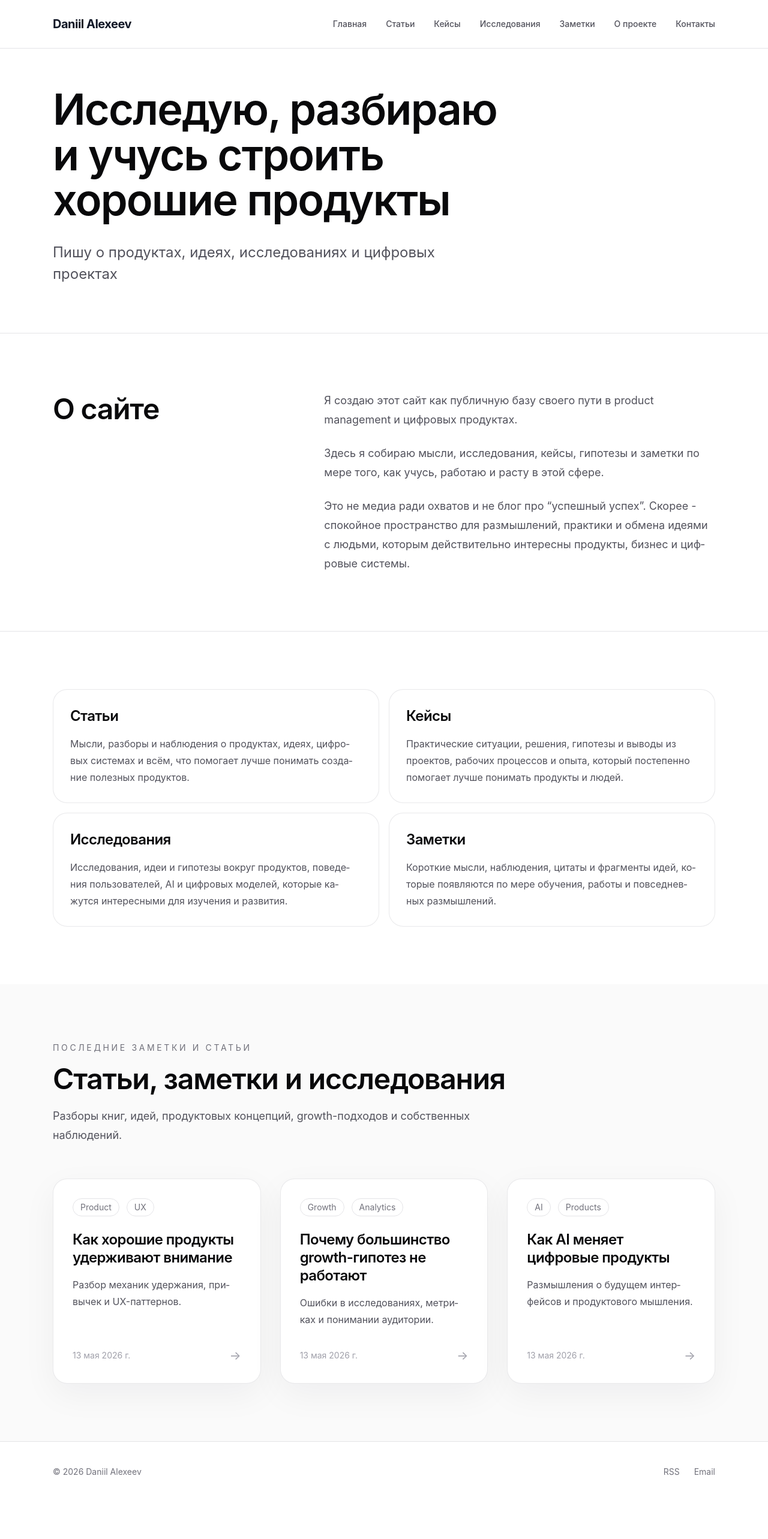
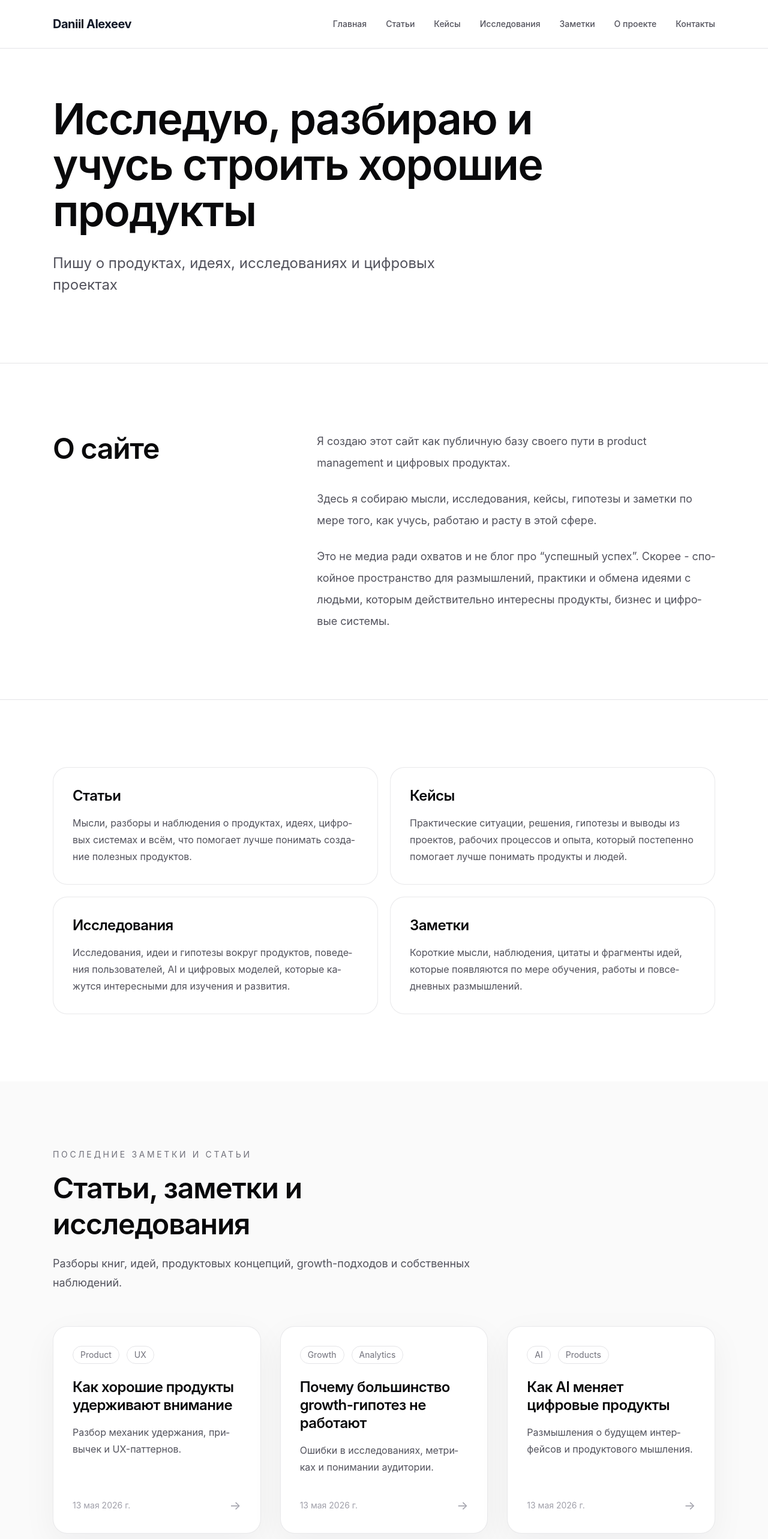
Before and after one commit to DaniilAlexeevhost/personal-site, a Next.js app: page / in a window 1280 px wide. Shown: the top 2566 px of the page at 60% size. Before the commit the page ends 2504 px from the top, so only its background shows below. Built offline with nearby package versions, Linux system fonts and the light colour scheme; no server answers.

Commit message:
Refine homepage editorial rhythm

```diff
--- a/app/layout.tsx
+++ b/app/layout.tsx
@@ -97,8 +97,8 @@ export default function RootLayout({
 
         {children}
 
-        <footer className="border-t border-zinc-200 py-10 bg-white">
-          <div className="max-w-6xl mx-auto px-5 sm:px-6 flex flex-col gap-5 sm:flex-row sm:items-center sm:justify-between">
+        <footer className="border-t border-zinc-200 bg-white py-10 sm:py-12">
+          <div className="max-w-6xl mx-auto px-5 sm:px-6 flex flex-col gap-4 sm:flex-row sm:items-center sm:justify-between">
             <div className="text-sm text-zinc-500">
               © 2026 Daniil Alexeev
             </div>
--- a/app/page.tsx
+++ b/app/page.tsx
@@ -40,28 +40,28 @@ export default function HomePage() {
 
   return (
     <main className="min-h-screen bg-white text-zinc-950">
-      <section className="max-w-6xl mx-auto px-5 sm:px-6 pt-36 sm:pt-32 md:pt-36 pb-14 sm:pb-20">
-        <div className="max-w-3xl">
-          <h1 className="font-semibold text-[2.55rem] sm:text-5xl md:text-6xl xl:text-7xl leading-[1.05] tracking-tight mb-6 sm:mb-8">
+      <section className="max-w-6xl mx-auto px-5 sm:px-6 pt-36 sm:pt-36 md:pt-40 pb-16 sm:pb-24 lg:pb-28">
+        <div className="max-w-[52rem]">
+          <h1 className="font-semibold text-[2.55rem] sm:text-5xl md:text-6xl xl:text-7xl leading-[1.06] tracking-tight mb-7 sm:mb-8">
             Исследую, разбираю и учусь строить хорошие продукты
           </h1>
 
-          <p className="text-lg sm:text-xl md:text-2xl leading-8 md:leading-9 text-zinc-600 max-w-2xl">
+          <p className="text-lg sm:text-xl md:text-2xl leading-8 md:leading-9 text-zinc-600 max-w-[42rem]">
             Пишу о продуктах, идеях, исследованиях и цифровых проектах
           </p>
         </div>
       </section>
 
       <section className="border-t border-zinc-200 bg-white">
-        <div className="max-w-6xl mx-auto px-5 sm:px-6 py-14 sm:py-20 lg:py-24">
-          <div className="grid gap-10 lg:grid-cols-[0.8fr_1.4fr] lg:gap-20">
+        <div className="max-w-6xl mx-auto px-5 sm:px-6 py-16 sm:py-24 lg:py-28">
+          <div className="grid gap-9 sm:gap-12 lg:grid-cols-[0.76fr_1.4fr] lg:gap-20">
             <div>
               <h2 className="text-[2rem] sm:text-4xl md:text-5xl font-semibold leading-tight tracking-tight text-zinc-950">
                 О сайте
               </h2>
             </div>
 
-            <div className="max-w-3xl space-y-6 text-lg leading-8 text-zinc-600">
+            <div className="max-w-[46rem] space-y-5 sm:space-y-6 text-lg leading-8 sm:leading-9 text-zinc-600">
               <p>
                 Я создаю этот сайт как публичную базу своего пути в product
                 management и цифровых продуктах.
@@ -82,15 +82,15 @@ export default function HomePage() {
       </section>
 
       <section className="border-t border-zinc-200 bg-white">
-        <div className="max-w-6xl mx-auto px-5 sm:px-6 py-14 sm:py-20 lg:py-24">
-          <div className="grid gap-4 md:grid-cols-2">
+        <div className="max-w-6xl mx-auto px-5 sm:px-6 py-16 sm:py-24 lg:py-28">
+          <div className="grid gap-4 sm:gap-5 md:grid-cols-2">
             {sections.map((section) => {
               const content = (
-                <article className="h-full rounded-2xl sm:rounded-3xl border border-zinc-200/80 bg-white p-5 sm:p-7">
-                  <h2 className="mb-4 text-2xl font-semibold tracking-tight text-zinc-950">
+                <article className="h-full rounded-2xl sm:rounded-3xl border border-zinc-200/80 bg-white p-5 sm:p-7 lg:p-8">
+                  <h2 className="mb-4 text-[1.45rem] sm:text-2xl font-semibold leading-tight tracking-tight text-zinc-950">
                     {section.title}
                   </h2>
-                  <p className="text-base leading-7 text-zinc-600">
+                  <p className="max-w-[34rem] text-base leading-7 text-zinc-600">
                     {section.description}
                   </p>
                 </article>
@@ -111,21 +111,21 @@ export default function HomePage() {
       </section>
 
       <section className="bg-zinc-50">
-        <div className="max-w-6xl mx-auto px-5 sm:px-6 py-14 sm:py-20 lg:py-24">
-          <div className="max-w-3xl mb-9 sm:mb-12 lg:mb-14">
-            <p className="text-xs sm:text-sm uppercase tracking-[0.18em] sm:tracking-[0.26em] text-zinc-500 mb-3">
+        <div className="max-w-6xl mx-auto px-5 sm:px-6 py-16 sm:py-24 lg:py-28">
+          <div className="max-w-[46rem] mb-10 sm:mb-14">
+            <p className="text-xs sm:text-sm uppercase tracking-[0.18em] sm:tracking-[0.26em] text-zinc-500 mb-4">
               Последние заметки и статьи
             </p>
             <h2 className="text-[2rem] sm:text-4xl md:text-5xl font-semibold leading-tight tracking-tight text-zinc-950">
               Статьи, заметки и исследования
             </h2>
-            <p className="mt-4 text-base sm:text-lg leading-7 sm:leading-8 text-zinc-600">
+            <p className="mt-5 text-base sm:text-lg leading-7 sm:leading-8 text-zinc-600">
               Разборы книг, идей, продуктовых концепций, growth-подходов и
               собственных наблюдений.
             </p>
           </div>
 
-          <div className="grid gap-4 sm:gap-6 lg:gap-8 md:grid-cols-2 xl:grid-cols-3">
+          <div className="grid gap-5 sm:gap-6 lg:gap-8 md:grid-cols-2 xl:grid-cols-3">
             {articles.map((article) => (
               <Link
                 key={article.slug}
@@ -133,7 +133,7 @@ export default function HomePage() {
                 className="group"
               >
                 <article className="flex h-full flex-col overflow-hidden rounded-2xl sm:rounded-3xl border border-zinc-200/80 bg-white p-5 sm:p-7 lg:p-8 shadow-[0_18px_56px_rgba(15,23,42,0.05)] transition duration-300 hover:-translate-y-1 hover:shadow-[0_32px_96px_rgba(15,23,42,0.12)]">
-                  <div className="mb-5 sm:mb-6 flex flex-wrap gap-2 sm:gap-3 text-xs sm:text-sm text-zinc-500">
+                  <div className="mb-6 flex flex-wrap gap-2 sm:gap-3 text-xs sm:text-sm text-zinc-500">
                     <span className="rounded-full border border-zinc-200 px-3 py-1">
                       {article.category}
                     </span>
@@ -151,7 +151,7 @@ export default function HomePage() {
                     {article.title}
                   </h3>
 
-                  <p className="text-base leading-7 text-zinc-600 mb-8">
+                  <p className="text-base leading-7 text-zinc-600 mb-9">
                     {article.description}
                   </p>
 
```
